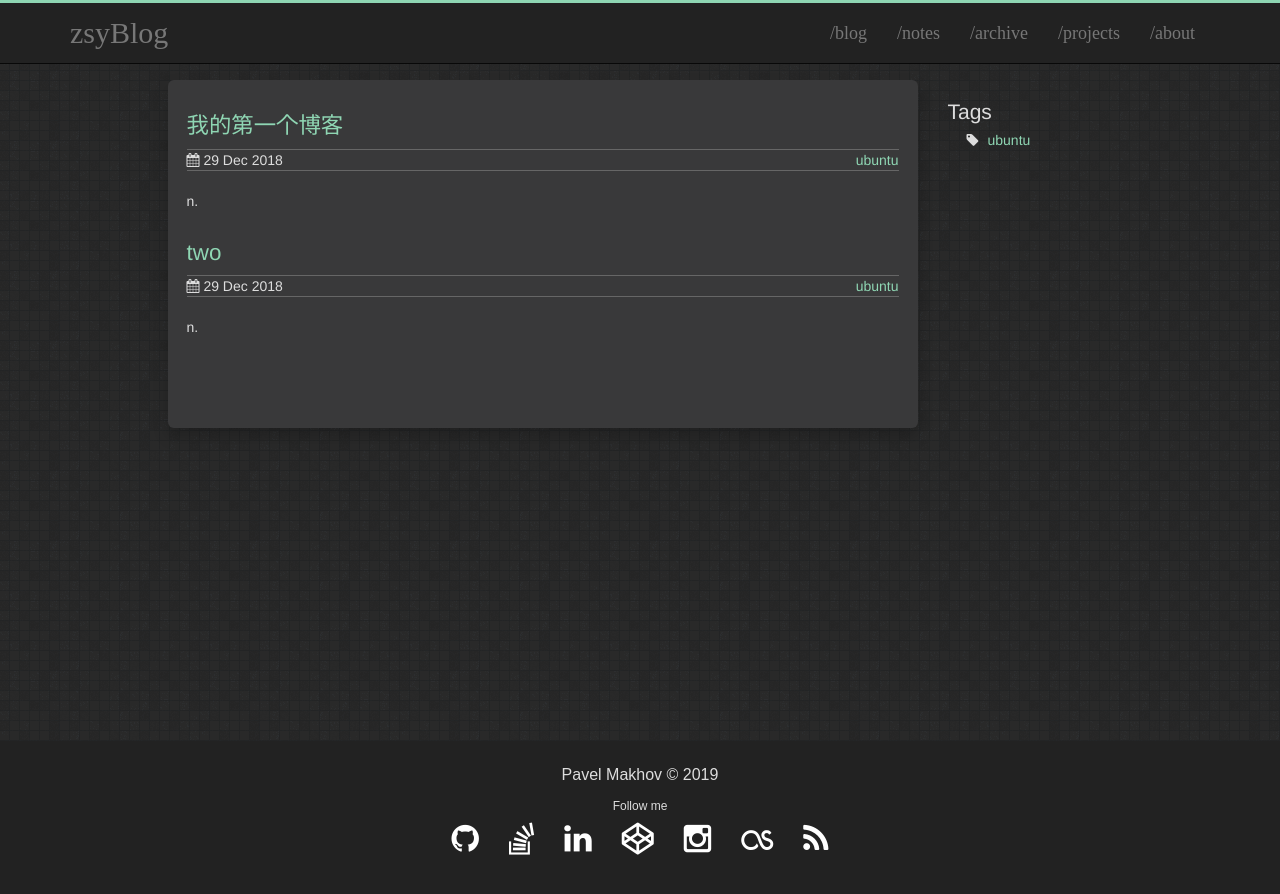
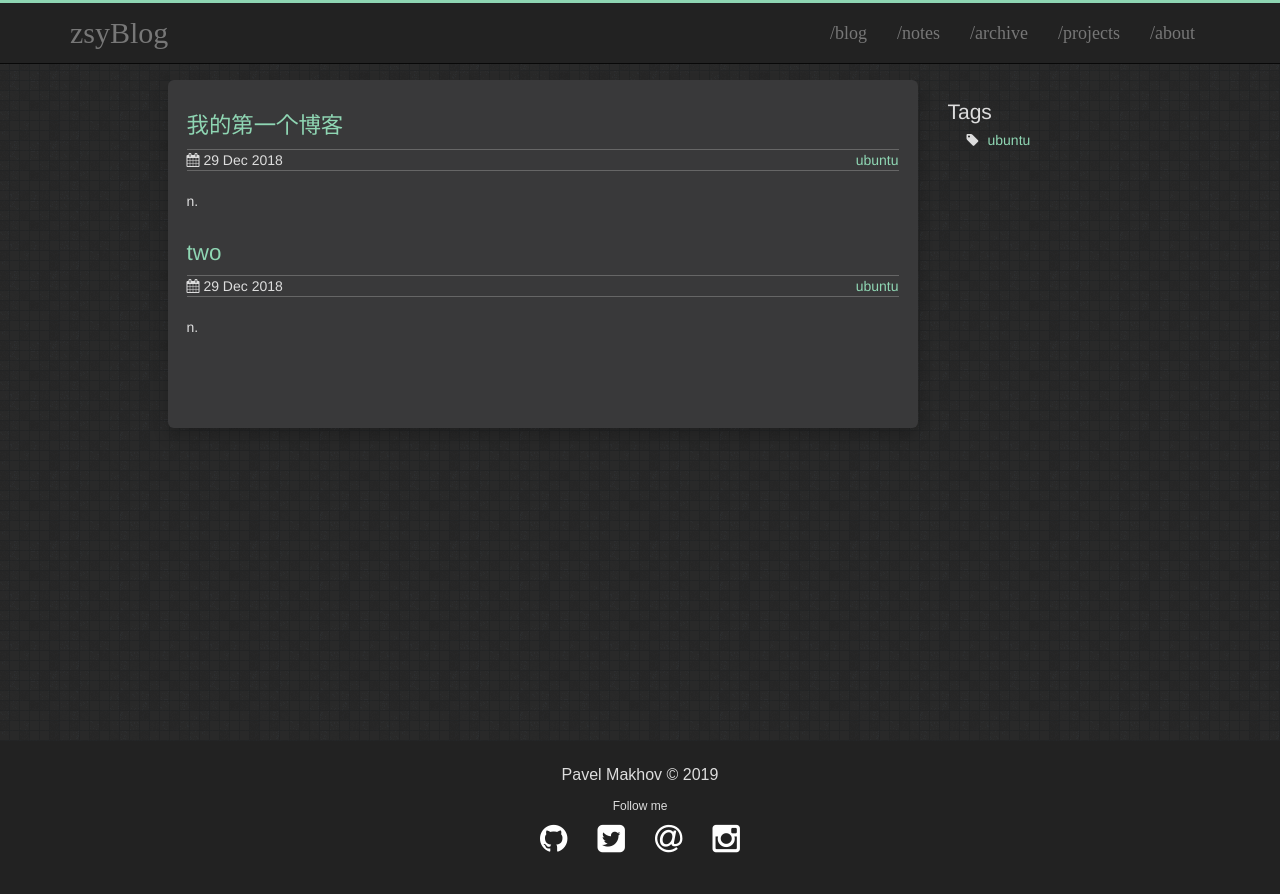
Before and after one commit to leafzsy/leafzsy.GitHub.io, a Jekyll site: the page built from index.html, in a window 1280 px wide. Shown: the top 894 px of the page. Built offline with Jekyll 4.4.1, drawn with Linux system fonts in a browser that asks for light colours; the list of posts is cut into pages by our own code.

Commit message:
增加社交图标

```diff
--- a/_config.yml
+++ b/_config.yml
@@ -11,12 +11,14 @@ baseurl:
 
 social:
   github: leafzsy
-  stackoverflow: leafzsy
-  linkedin: leafzsy
-  codepen: leafzsy
-  instagram: leafzsy
-  lastfm: leafzsy
-  rss: feed.xml
+  twitter: Leafzsy
+  gmail: leaf.z.sy6@gmail.com
+  instagram: Zhao.ye6
+# stackoverflow: leafzsy
+#  linkedin:
+# codepen: leafzsy
+# lastfm: leafzsy
+#  rss: feed.xml
 
 share:
   facebook: true
--- a/_includes/social.html
+++ b/_includes/social.html
@@ -10,29 +10,53 @@
     </li>
     {% endif %}
 
-    {% if site.social.stackoverflow %}
+	{% if site.social.twitter %}
     <li>
-        <a title="{{ site.social.stackoverflow }} on StackOverflow"
-            href="http://stackoverflow.com/users/1252056/{{ site.social.stackoverflow }}"
-            target="_blank"><i class="fa fa-stack-overflow fa-2x"></i></a>
+        <a title="{{ site.social.twitter }} on Twitter"
+            href="https://twitter.com/{{ site.social.github }}"
+            target="_blank"><i class="fa fa-twitter-square fa-2x"></i></a>
     </li>
     {% endif %}
 
-    {% if site.social.linkedin %}
+    <!-- {% if site.social.stackoverflow %} -->
+    <!-- <li> -->
+    <!--     <a title="{{ site.social.stackoverflow }} on StackOverflow" -->
+    <!--         href="http://stackoverflow.com/users/1252056/{{ site.social.stackoverflow }}" -->
+    <!--         target="_blank"><i class="fa fa-stack-overflow fa-2x"></i></a> -->
+    <!-- </li> -->
+    <!-- {% endif %} -->
+
+    <!-- {% if site.social.linkedin %} -->
+    <!-- <li> -->
+    <!--     <a title="{{ site.social.linkedin }} on LinkedIn" -->
+    <!--         href="https://www.linkedin.com/in/{{ site.social.linkedin }}" -->
+    <!--         target="_blank"><i class="fa fa-linkedin fa-2x"></i></a> -->
+    <!-- </li> -->
+    <!-- {% endif %}	 -->
+
+	{% if site.social.gmail %}
     <li>
-        <a title="{{ site.social.linkedin }} on LinkedIn"
-            href="https://www.linkedin.com/in/{{ site.social.linkedin }}"
-            target="_blank"><i class="fa fa-linkedin fa-2x"></i></a>
+        <a title="to my email {{ site.social.gmail }}"
+            href="mailto:{{ site.social.gmail }}"
+            target="_blank"><i class="fa fa-at fa-2x"></i></a>
     </li>
     {% endif %}
 
-    {% if site.social.codepen %}
-    <li>
-        <a title="{{ site.social.codepen }} on CodePen"
-            href="http://codepen.io/{{ site.social.codepen }}"
-            target="_blank"><i class="fa fa-codepen fa-2x"></i></a>
-    </li>
-    {% endif %}
+	<!-- {% if site.social.google+ %} -->
+    <!-- <li> -->
+    <!--     <a title="on Google+" -->
+    <!--         href="https://plus.google.com/u/0/{{ site.social.google+ }}" -->
+    <!--         target="_blank"><i class="fa fa-google-plus-g fa-2x"></i></a> -->
+    <!-- </li> -->
+    <!-- {% endif %} -->
+
+    <!-- {% if site.social.codepen %} -->
+    <!-- <li> -->
+    <!--     <a title="{{ site.social.codepen }} on CodePen" -->
+    <!--         href="http://codepen.io/{{ site.social.codepen }}" -->
+    <!--         target="_blank"><i class="fa fa-codepen fa-2x"></i></a> -->
+    <!-- </li> -->
+    <!-- {% endif %} -->
 
 
     {% if site.social.instagram %}
@@ -44,20 +68,20 @@
     {% endif %}
 
 
-    {% if site.social.lastfm %}
-    <li>
-        <a title="{{ site.social.lastfm }} on LastFm"
-            href="http://lastfm.com/user/{{ site.social.lastfm }}"
-            target="_blank"><i class="fa fa-lastfm fa-2x"></i></a>
-    </li>
-    {% endif %}
+    <!-- {% if site.social.lastfm %} -->
+    <!-- <li> -->
+    <!--     <a title="{{ site.social.lastfm }} on LastFm" -->
+    <!--         href="http://lastfm.com/user/{{ site.social.lastfm }}" -->
+    <!--         target="_blank"><i class="fa fa-lastfm fa-2x"></i></a> -->
+    <!-- </li> -->
+    <!-- {% endif %} -->
 
-    {% if site.social.rss %}
-    <li>
-        <a title="{{ site.social.rss }} RSS"
-            href="{{site.url}}/{{ site.social.rss }}"
-            target="_blank"><i class="fa fa-rss fa-2x"></i></a>
-    </li>
-    {% endif %}
+    <!-- {% if site.social.rss %} -->
+    <!-- <li> -->
+    <!--     <a title="{{ site.social.rss }} RSS" -->
+    <!--         href="{{site.url}}/{{ site.social.rss }}" -->
+    <!--         target="_blank"><i class="fa fa-rss fa-2x"></i></a> -->
+    <!-- </li> -->
+    <!-- {% endif %} -->
 
 </ul>
```
